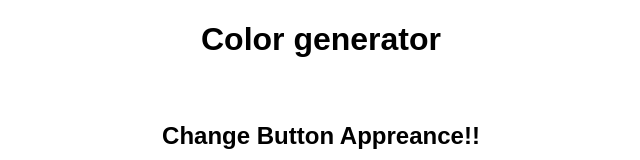
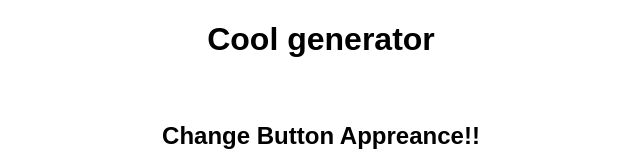
Before and after one commit to Nithish8123/backgorund-generator, a plain HTML site: page index.html in a window 1280 px wide. Shown: the top 160 px of the page, without its empty margins (319-959 px from the left). Drawn offline with Linux system fonts and the light colour scheme.

Commit message:
title change

```diff
--- a/index.html
+++ b/index.html
@@ -5,7 +5,7 @@
         <link rel="stylesheet" href="stylecolor.css">
     </head>
     <body id="body">
-    <h1>Color generator</h1>
+    <h1>Cool generator</h1>
 
     <h2>Change Button Appreance!!</h2><br>
 
```
